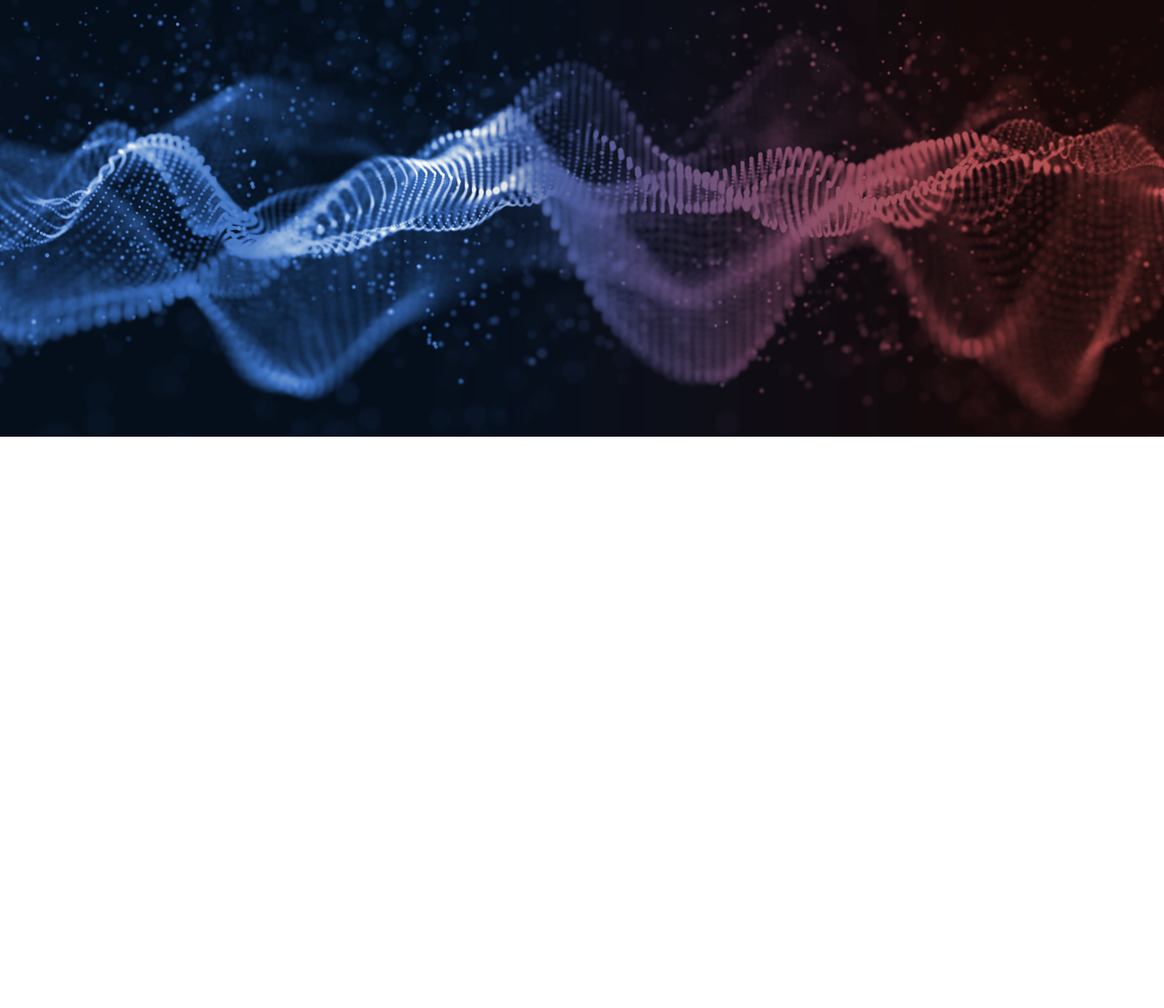
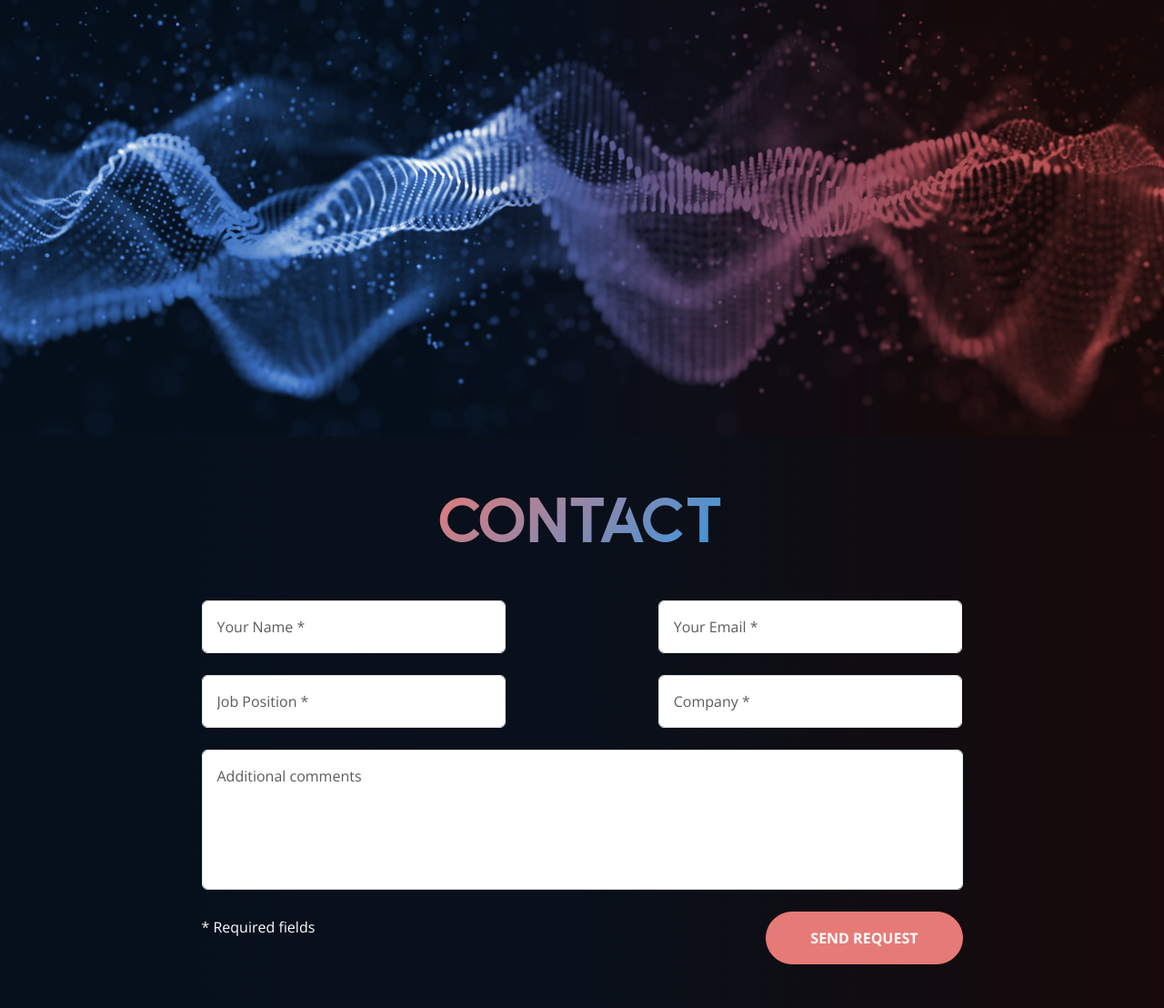
Before and after one commit to MarufAlAslam/audio-discover-html-template, a plain HTML site: page index.html in a window 1280 px wide. Shown: the part 3607-4715 px from the top of the page at 91% size. Before the commit the page ends 4087 px from the top, so only its background shows below. Drawn offline with nearby package versions, Linux system fonts and the light colour scheme.

Commit message:
contact form done

```diff
--- a/css/style.css
+++ b/css/style.css
@@ -147,3 +147,19 @@ a:hover {
 .container.position-relative {
   z-index: 100;
 }
+.bg-format::after {
+  content: "";
+  position: absolute;
+  height: 100%;
+  width: 100%;
+  background: linear-gradient(transparent, black);
+  z-index: 100;
+}
+
+/* contact */
+.contact {
+  background: linear-gradient(90deg, #05101c, #09101b, #170909);
+}
+textarea {
+  resize: none;
+}
--- a/index.html
+++ b/index.html
@@ -259,6 +259,54 @@
             <img src="img/format-bf.png" class="w-100 img-fluid position-absolute bg-format" alt="">
         </section>
         <!-- formats -->
+
+
+        <!-- contact -->
+        <section class="contact py-5">
+            <div class="container">
+                <div class="text-center">
+                    <h2 class="text-uppercase grad-text fs-70 mb-5">
+                        contact
+                    </h2>
+                </div>
+
+                <div class="col-md-9 mx-auto">
+                    <form action="">
+                        <div class="row g-4">
+                            <div class="col-md-5">
+                                <input type="text" class="form-control p-3" placeholder="Your Name *" name="" id="">
+                            </div>
+                            <div class="col-md-5 offset-md-2">
+                                <input type="email" class="form-control p-3" placeholder="Your Email *" name="" id="">
+                            </div>
+                            <div class="col-md-5">
+                                <input type="text" class="form-control p-3" placeholder="Job Position *" name="" id="">
+                            </div>
+                            <div class="col-md-5 offset-md-2">
+                                <input type="text" class="form-control p-3" placeholder="Company *" name="" id="">
+                            </div>
+                            <div class="col-12">
+                                <textarea name="" class="form-control p-3" id="" cols="30" rows="5"
+                                    placeholder="Additional comments"></textarea>
+                            </div>
+
+                            <div class="col-6 m-auto">
+                                <p class="text-white mb-0">
+                                    * Required fields
+                                </p>
+                            </div>
+                            <div class="col-6 text-end">
+                                <button class="btn btn-pink px-5 py-3 rounded-pill fw-bold" type="submit">
+                                    SEND REQUEST
+                                </button>
+                            </div>
+                        </div>
+                    </form>
+                </div>
+            </div>
+        </section>
+        <!-- contact -->
+
     </div>
     <!-- wrapper -->
 
```
